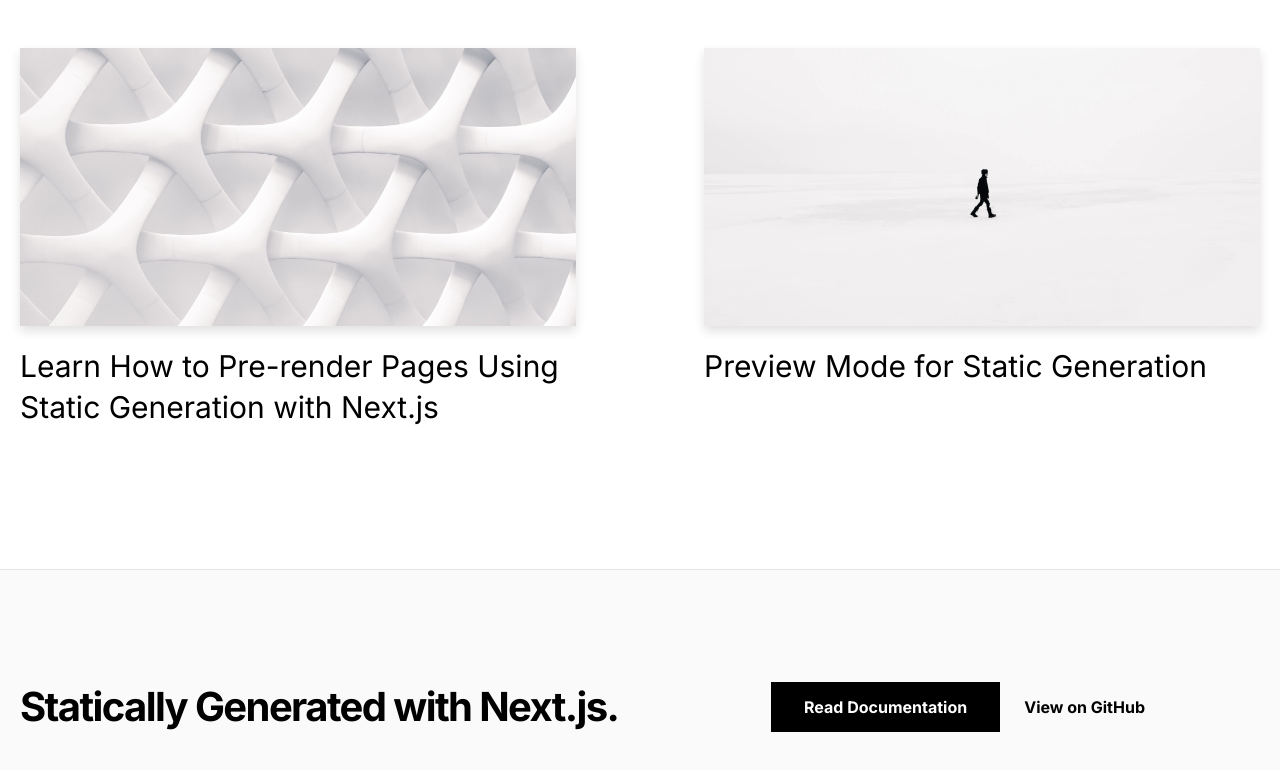
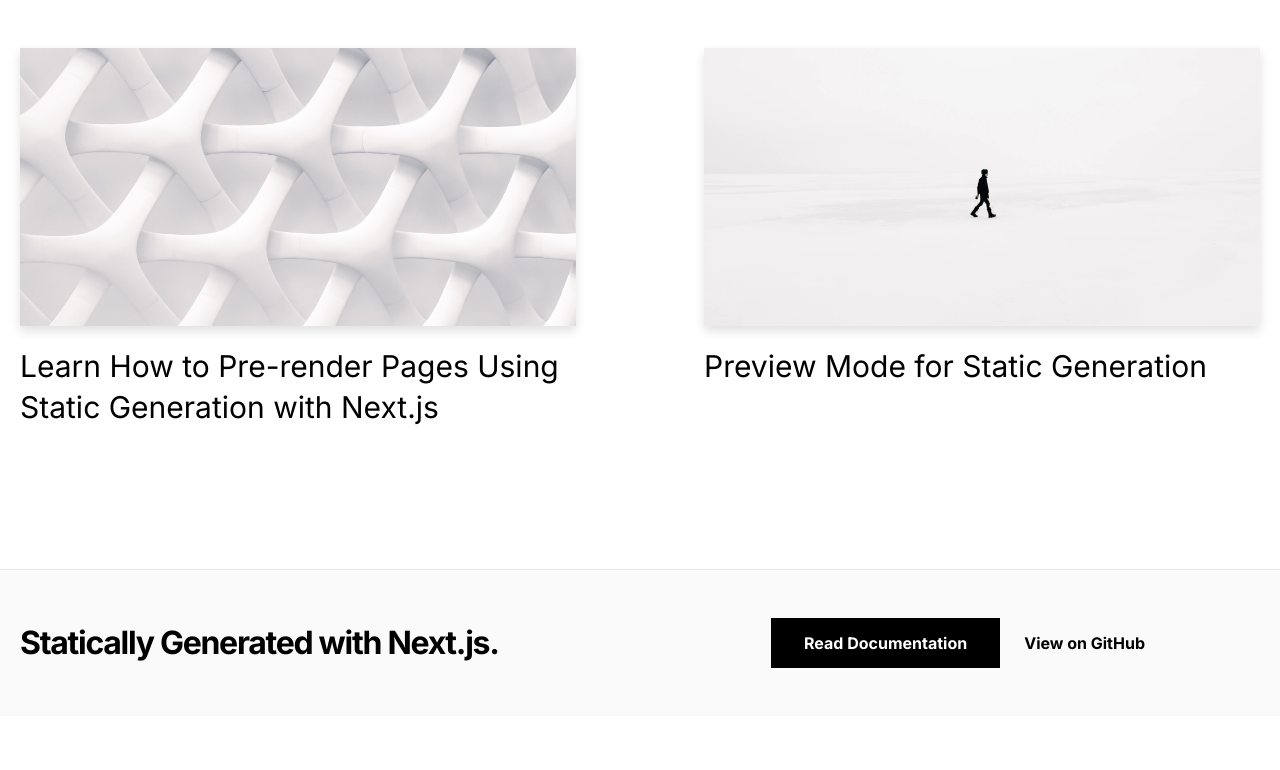
Before and after one commit to gumhead/gumheadportfolio, a Next.js app: page / in a window 1280 px wide. Shown: the part 1223-1993 px from the top of the page. After the commit the page ends 1939 px from the top, so only its background shows below. Built offline with nearby package versions, Linux system fonts and the light colour scheme.

Commit message:
fit content posts

```diff
--- a/_posts/hello-world.md
+++ b/_posts/hello-world.md
@@ -2,18 +2,11 @@
 title: "Learn How to Pre-render Pages Using Static Generation with Next.js"
 excerpt: "Lorem ipsum dolor sit amet, consectetur adipiscing elit, sed do eiusmod tempor incididunt ut labore et dolore magna aliqua. Praesent elementum facilisis leo vel fringilla est ullamcorper eget. At imperdiet dui accumsan sit amet nulla facilities morbi tempus."
 coverImage: "/assets/blog/hello-world/cover.jpg"
-date: "2020-03-16T05:35:07.322Z"
-author:
-  name: Tim Neutkens
-  picture: "/assets/blog/authors/tim.jpeg"
 ogImage:
   url: "/assets/blog/hello-world/cover.jpg"
 ---
 
-Lorem ipsum dolor sit amet, consectetur adipiscing elit, sed do eiusmod tempor incididunt ut labore et dolore magna aliqua. Praesent elementum facilisis leo vel fringilla est ullamcorper eget. At imperdiet dui accumsan sit amet nulla facilities morbi tempus. Praesent elementum facilisis leo vel fringilla. Congue mauris rhoncus aenean vel. Egestas sed tempus urna et pharetra pharetra massa massa ultricies.
+## Lorem Ipsum
+testtesttest
 
 Venenatis cras sed felis eget velit. Consectetur libero id faucibus nisl tincidunt. Gravida in fermentum et sollicitudin ac orci phasellus egestas tellus. Volutpat consequat mauris nunc congue nisi vitae. Id aliquet risus feugiat in ante metus dictum at tempor. Sed blandit libero volutpat sed cras. Sed odio morbi quis commodo odio aenean sed adipiscing. Velit euismod in pellentesque massa placerat. Mi bibendum neque egestas congue quisque egestas diam in arcu. Nisi lacus sed viverra tellus in. Nibh cras pulvinar mattis nunc sed. Luctus accumsan tortor posuere ac ut consequat semper viverra. Fringilla ut morbi tincidunt augue interdum velit euismod.
-
-## Lorem Ipsum
-
-Tristique senectus et netus et malesuada fames ac turpis. Ridiculous mus mauris vitae ultricies leo integer malesuada nunc vel. In mollis nunc sed id semper. Egestas tellus rutrum tellus pellentesque. Phasellus vestibulum lorem sed risus ultricies tristique nulla. Quis blandit turpis cursus in hac habitasse platea dictumst quisque. Eros donec ac odio tempor orci dapibus ultrices. Aliquam sem et tortor consequat id porta nibh. Adipiscing elit duis tristique sollicitudin nibh sit amet commodo nulla. Diam vulputate ut pharetra sit amet. Ut tellus elementum sagittis vitae et leo. Arcu non odio euismod lacinia at quis risus sed vulputate.
--- a/src/app/_components/footer.tsx
+++ b/src/app/_components/footer.tsx
@@ -3,10 +3,10 @@ import { EXAMPLE_PATH } from "@/lib/constants";
 
 export function Footer() {
   return (
-    <footer className="bg-neutral-50 border-t border-neutral-200">
+    <footer className="bg-neutral-50 border-t border-b-blue-400">
       <Container>
-        <div className="py-28 flex flex-col lg:flex-row items-center">
-          <h3 className="text-4xl lg:text-[2.5rem] font-bold tracking-tighter leading-tight text-center lg:text-left mb-10 lg:mb-0 lg:pr-4 lg:w-1/2">
+        <div className="py-12 flex flex-col lg:flex-row items-center">
+          <h3 className="lg:text-[2rem] font-bold tracking-tighter leading-tight text-center lg:text-left mb-10 lg:mb-0 lg:pr-4 lg:w-1/2">
             Statically Generated with Next.js.
           </h3>
           <div className="flex flex-col lg:flex-row justify-center items-center lg:pl-4 lg:w-1/2">
--- a/src/app/page.tsx
+++ b/src/app/page.tsx
@@ -18,10 +18,7 @@ export default function Index() {
         <HeroPost
           title={heroPost.title}
           coverImage={heroPost.coverImage}
-          date={heroPost.date}
-          author={heroPost.author}
           slug={heroPost.slug}
-          excerpt={heroPost.excerpt}
         />
         {morePosts.length > 0 && <MoreStories posts={morePosts} />}
       </Container>
```
